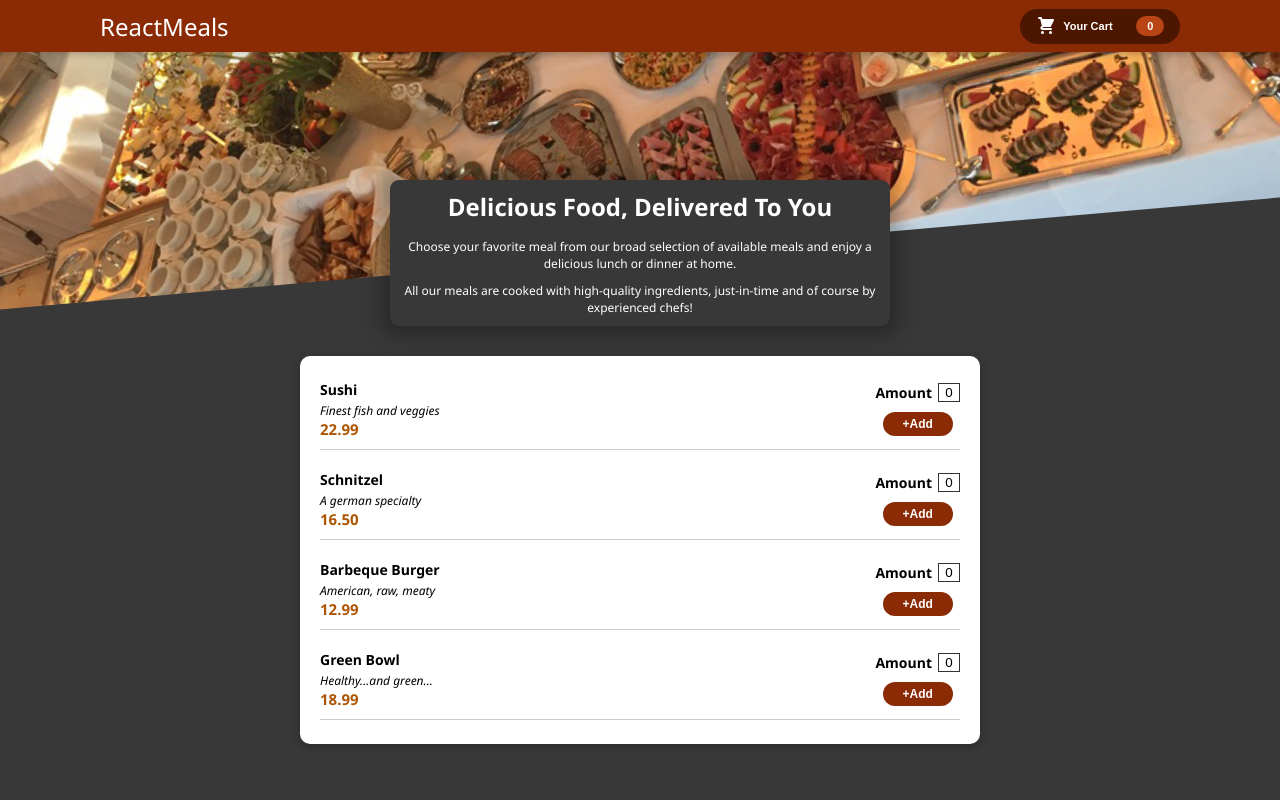
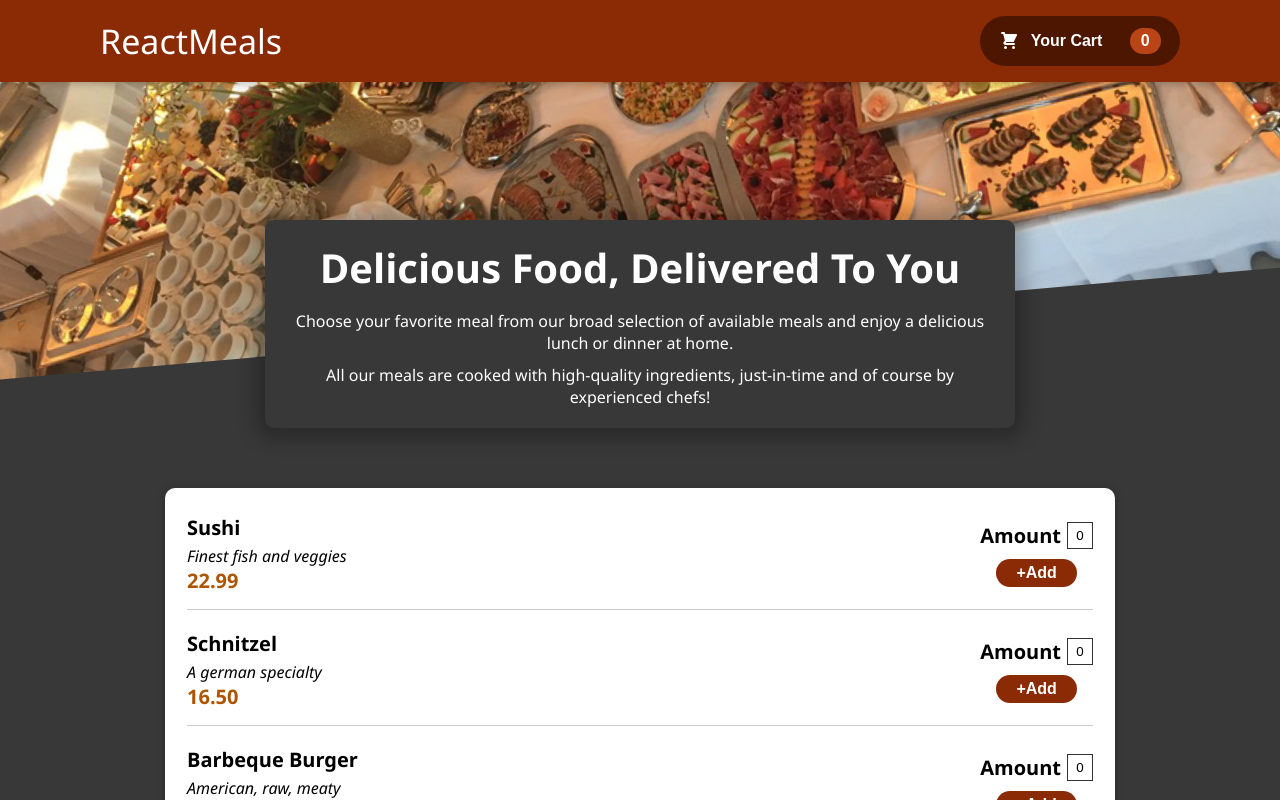
Before and after one commit to nickpap35gr/react-meals, a React (Create React App) app: page / in a window 1280 px wide. Shown: the top 800 px of the page. Built offline with nearby package versions, Linux system fonts and the light colour scheme.

Commit message:
fixed font sizes

```diff
--- a/src/Components/Header/CartItemsListItem.jsx
+++ b/src/Components/Header/CartItemsListItem.jsx
@@ -19,8 +19,8 @@ const CartItemsListItem = (props) => {
         <span>x{props.amount}</span>
       </div>
       <div className={styles["cart-item__buttons"]}>
+        <button onClick={onAddClickHandler}>+</button>
         <button onClick={onRemoveClickHandler}>-</button>
-        <button onClick={onAddClickHandler}>+</button>
       </div>
     </li>
   );
--- a/src/Components/Header/CartItemsListItem.module.css
+++ b/src/Components/Header/CartItemsListItem.module.css
@@ -1,5 +1,5 @@
 .cart-item {
-  border-bottom: 1.5px solid #8a2b06;
+  border-bottom: 2px solid #8a2b06;
   padding-bottom: 1.5rem;
 
   display: flex;
@@ -7,13 +7,14 @@
 }
 
 .cart-item__info p {
+  font-size: 2.4rem;
   color: #363636;
   font-weight: bold;
   margin-bottom: 5px;
 }
 
 .cart-item__info span {
-  font-size: 1rem;
+  font-size: 1.8rem;
   font-weight: bold;
   color: #8a2b06;
   margin-right: 5rem;
@@ -39,6 +40,7 @@
   border-radius: 5px;
   border: 1px solid #8a2b06;
   color: #8a2b06;
+  font-size: 2rem;
 }
 
 .cart-item__buttons button:hover {
--- a/src/Components/Header/Header.jsx
+++ b/src/Components/Header/Header.jsx
@@ -15,7 +15,7 @@ const Modal = (props) => {
     <div className={styles.modal}>
       <CartItemsList />
       <div className={styles["row-1"]}>
-        <p>Total Amount</p>
+        <h1 className={styles["amount"]}>Total Amount</h1>
         <span>${props.totalAmount.toFixed(2)}</span>
       </div>
       <div className={styles["row-2"]}>
@@ -41,7 +41,6 @@ const Header = (props) => {
   const [isInCart, setIsInCart] = useState(false);
 
   const ctx = useContext(Context);
-  console.log(ctx.itemsInCart);
 
   const totalAmount = ctx.itemsInCart.reduce((prevItem, curItem) => {
     return prevItem + curItem.dishPrice * curItem.amount;
--- a/src/Components/Header/Header.module.css
+++ b/src/Components/Header/Header.module.css
@@ -3,7 +3,7 @@
   top: 0;
   left: 0;
   width: 100%;
-  height: 5.2rem;
+  height: 8.2rem;
   padding: 0 10rem;
 
   background-color: #8a2b06;
@@ -16,15 +16,15 @@
 }
 
 .header h1 {
-  font-size: 2.4rem;
+  font-size: 3.4rem;
   font-weight: 500;
 }
 
 .header button {
   border: none;
   cursor: pointer;
-  width: 16rem;
-  height: 3.5rem;
+  width: 20rem;
+  height: 5rem;
   border-radius: 100px;
   background-color: #4d1601;
 
@@ -49,7 +49,7 @@
 
 .header button p {
   color: white;
-  font-size: 1.1rem;
+  font-size: 1.6rem;
   font-weight: 600;
 }
 
@@ -67,7 +67,7 @@
 
 .header-img {
   width: 100%;
-  height: 33rem;
+  height: 40rem;
 }
 
 .header-img img {
@@ -95,9 +95,9 @@
   transform: translateX(-50%);
 
   /* max-width: 40rem; */
-  width: 45rem;
+  width: 65rem;
   padding: 1.6rem;
-  border-radius: 8px;
+  border-radius: 15px;
   background-color: white;
   z-index: 15;
 
@@ -105,7 +105,7 @@
 
   display: flex;
   flex-direction: column;
-  gap: 1rem;
+  gap: 2.5rem;
 }
 
 @keyframes fade {
@@ -126,6 +126,11 @@
 
   display: flex;
   justify-content: space-between;
+  font-size: 2.6rem;
+}
+
+.amount {
+  font-size: inherit;
 }
 
 .modal .row-2 {
@@ -137,7 +142,7 @@
 .modal .row-2 button {
   border: none;
   cursor: pointer;
-  font-size: 1.2rem;
+  font-size: 1.8rem;
   letter-spacing: 0.2px;
   padding: 0.6rem 1.6rem;
   border-radius: 50px;
--- a/src/Components/HeroSection/Hero.jsx
+++ b/src/Components/HeroSection/Hero.jsx
@@ -6,7 +6,7 @@ const Hero = (props) => {
   return (
     <section className={styles["hero-section"]}>
       <div className={styles.hero}>
-        <h2>Delicious Food, Delivered To You</h2>
+        <h1>Delicious Food, Delivered To You</h1>
         <p>Choose your favorite meal from our broad selection of available meals and enjoy a delicious lunch or dinner at home.</p>
         <p>All our meals are cooked with high-quality ingredients, just-in-time and of course by experienced chefs!</p>
       </div>
--- a/src/Components/HeroSection/Hero.module.css
+++ b/src/Components/HeroSection/Hero.module.css
@@ -1,23 +1,24 @@
 .hero {
-  max-width: 50rem;
+  max-width: 75rem;
   width: 70%;
-  padding: 1rem;
+  padding: 2rem;
   border-radius: 9px;
   margin: 0 auto -12rem auto;
   background-color: #383838;
   box-shadow: 0 1px 18px 10px rgb(0 0 0 / 25%);
   text-align: center;
-  transform: translateY(-15rem);
+  transform: translateY(-18rem);
 
   display: flex;
   flex-direction: column;
   gap: 1rem;
 }
 
-.hero h2 {
+.hero h1 {
+  font-size: 4rem;
   margin-bottom: 5px;
 }
 
 .hero p {
-  font-size: 1.2rem;
+  font-size: 1.6rem;
 }
--- a/src/Components/MenuSection/Menu.module.css
+++ b/src/Components/MenuSection/Menu.module.css
@@ -1,11 +1,11 @@
 .menu-section {
-  max-width: 68rem;
-  width: 90%;
+  max-width: 95rem;
+  /* width: 90%; */
   border-radius: 10px;
   margin: 0 auto;
   background-color: white;
   margin-bottom: 2rem;
-  padding: 2.4rem 2rem;
+  padding: 2.6rem 2.2rem;
   box-shadow: 0 2px 8px rgb(0 0 0 / 25%);
 
   /* animation-name: fadeIn;
--- a/src/Components/MenuSection/MenuItem.module.css
+++ b/src/Components/MenuSection/MenuItem.module.css
@@ -2,7 +2,7 @@
   display: flex;
   justify-content: space-between;
   align-items: center;
-  padding-bottom: 1rem;
+  padding-bottom: 1.5rem;
   border-bottom: 1px solid #ccc;
 }
 
@@ -13,19 +13,19 @@
 }
 
 .item-description h4 {
-  font-size: 1.4rem;
+  font-size: 2rem;
   font-weight: 700;
-  margin-bottom: 3px;
+  margin-bottom: 4px;
 }
 
 .item-description p {
-  font-size: 1.2rem;
+  font-size: 1.6rem;
   font-style: italic;
 }
 
 .item-description span {
   color: #ad5502;
-  font-size: 1.5rem;
+  font-size: 2rem;
   font-weight: 600;
 }
 
@@ -40,7 +40,7 @@
 }
 
 .item-add button {
-  font-size: 1.2rem;
+  font-size: 1.6rem;
   font-weight: 600;
   border: none;
   color: #fff;
@@ -61,13 +61,13 @@
 }
 
 .item-add__amount h4 {
-  font-size: 1.4rem;
+  font-size: 2rem;
   color: #000;
 }
 
 .item-add__amount input {
   text-align: center;
-  width: 2.2rem;
+  width: 2.6rem;
 
   border: 1px solid #333;
   outline: none;
@@ -81,5 +81,5 @@
 
 .item-add__amount input::placeholder {
   color: #000;
-  font-size: 1.3rem;
+  font-size: 1.4rem;
 }
```
